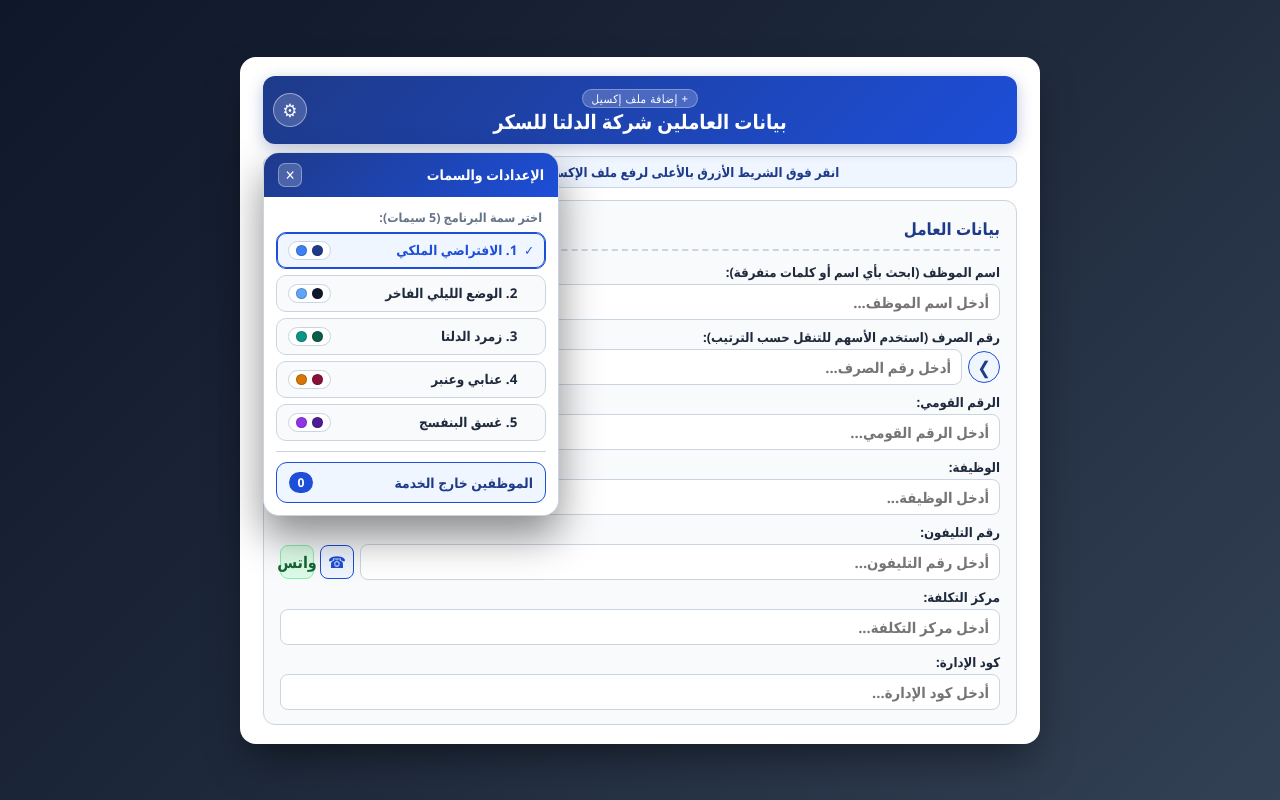
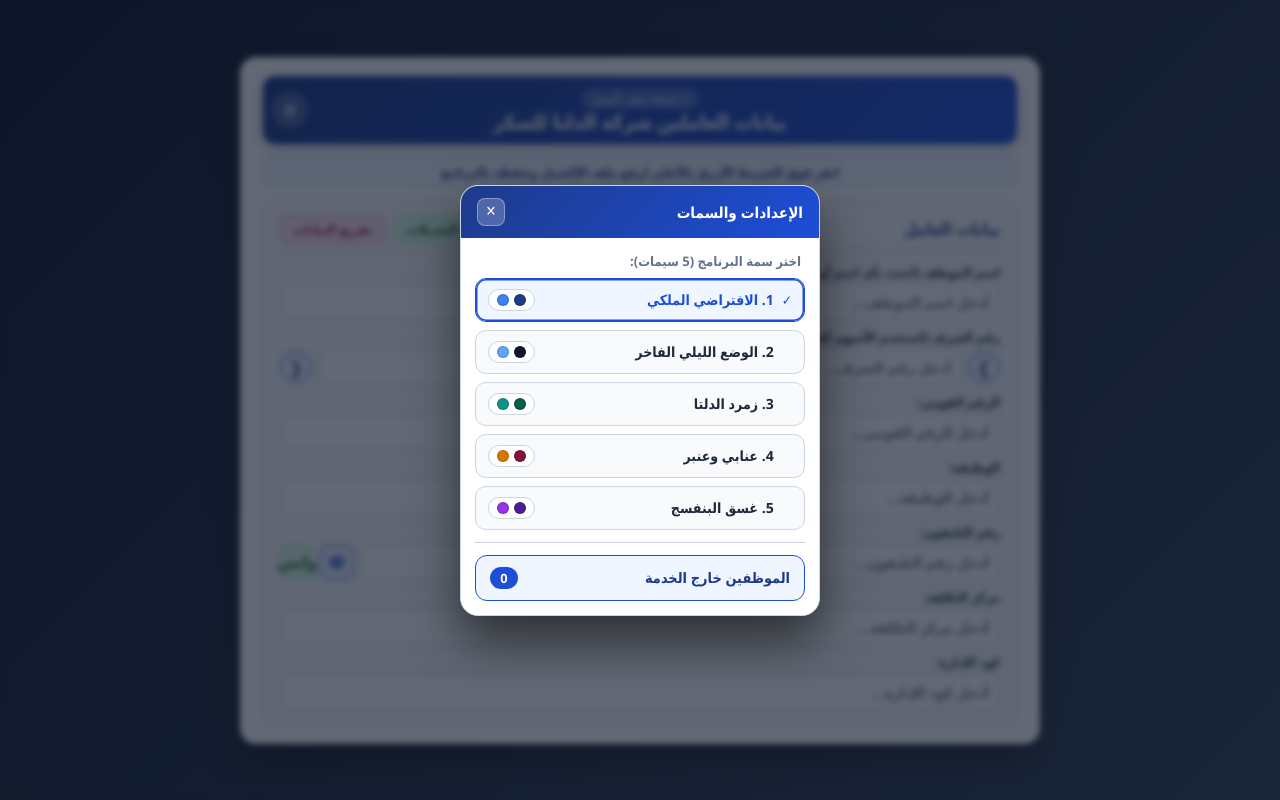
Before and after one commit to mfekry000111-netizen/Data_employee, a plain HTML site: page index.html in a window 1280 px wide. Both pictures are taken after a click on the button "الإعدادات والسمات والمعاشات". Drawn offline with Linux system fonts and the light colour scheme.

Commit message:
Update index.html

```diff
--- a/index.html
+++ b/index.html
@@ -135,11 +135,8 @@
             box-shadow: 0 4px 15px var(--header-shadow);
             margin-bottom: 12px;
             cursor: pointer;
-            overflow: visible;
-            transition: transform 0.2s ease, box-shadow 0.2s ease, background 0.3s ease;
-        }
-        .main-header-box:hover {
-            transform: translateY(-1px);
+            overflow: hidden;
+            transition: box-shadow 0.2s ease, background 0.3s ease;
         }
         .main-header-box input[type="file"] {
             position: absolute;
@@ -193,46 +190,55 @@
             transform: translateY(-50%) rotate(45deg);
         }
 
-        /* قائمة الترس المنسدلة المنظمة والأنيقة */
-        .settings-menu {
-            position: absolute;
-            top: calc(100% + 8px);
-            left: 0;
-            width: 296px;
-            max-width: calc(100vw - 32px);
-            background: var(--card-bg);
-            color: var(--text-main);
-            border: 1px solid var(--gray-border);
-            border-radius: 16px;
-            box-shadow: 0 20px 42px rgba(0, 0, 0, 0.45);
-            z-index: 10050;
-            padding: 0;
-            overflow: hidden;
-            text-align: right;
-            cursor: default;
-            opacity: 1;
+        /* نافذة الإعدادات والسمات المنبثقة فوق كل العناصر بدون أي تداخل */
+        .settings-modal-backdrop {
+            position: fixed;
+            inset: 0;
+            background: rgba(15, 23, 42, 0.65);
+            backdrop-filter: blur(3px);
+            z-index: 50000;
+            display: flex;
+            align-items: center;
+            justify-content: center;
+            padding: 16px;
         }
         .hidden-menu {
             display: none !important;
         }
+        .settings-menu-card {
+            width: 100%;
+            max-width: 360px;
+            background: var(--card-bg);
+            color: var(--text-main);
+            border: 1px solid var(--gray-border);
+            border-radius: 18px;
+            box-shadow: 0 25px 50px rgba(0, 0, 0, 0.55);
+            overflow: hidden;
+            text-align: right;
+            animation: popInMenu 0.18s ease-out;
+        }
+        @keyframes popInMenu {
+            from { opacity: 0; transform: scale(0.95); }
+            to { opacity: 1; transform: scale(1); }
+        }
         .settings-menu-header {
             background: var(--header-gradient);
             color: #ffffff;
-            padding: 10px 14px;
+            padding: 12px 16px;
             display: flex;
             align-items: center;
             justify-content: space-between;
-            font-size: 0.88rem;
+            font-size: 0.95rem;
             font-weight: 800;
         }
         .settings-menu-close {
-            background: rgba(255, 255, 255, 0.2);
+            background: rgba(255, 255, 255, 0.22);
             color: #ffffff;
             border: 1px solid rgba(255, 255, 255, 0.35);
-            border-radius: 7px;
-            width: 24px;
-            height: 24px;
-            font-size: 0.85rem;
+            border-radius: 8px;
+            width: 28px;
+            height: 28px;
+            font-size: 0.9rem;
             font-weight: 800;
             display: inline-flex;
             align-items: center;
@@ -241,22 +247,22 @@
             line-height: 1;
         }
         .settings-menu-close:hover {
-            background: rgba(255, 255, 255, 0.35);
+            background: rgba(255, 255, 255, 0.38);
         }
         .settings-menu-content {
-            padding: 10px 12px 12px;
+            padding: 14px;
             background: var(--card-bg);
         }
         .settings-menu-title {
-            font-size: 0.78rem;
+            font-size: 0.82rem;
             font-weight: 800;
             color: var(--text-muted);
-            padding: 2px 4px 6px;
+            padding: 0 4px 8px;
         }
         .theme-list-stack {
             display: flex;
             flex-direction: column;
-            gap: 6px;
+            gap: 8px;
         }
         .theme-option-btn {
             width: 100%;
@@ -264,12 +270,12 @@
             align-items: center;
             justify-content: space-between;
             gap: 10px;
-            padding: 8px 11px;
-            border-radius: 10px;
+            padding: 10px 12px;
+            border-radius: 11px;
             border: 1px solid var(--gray-border);
             background: var(--gray-light);
             color: var(--text-main);
-            font-size: 0.84rem;
+            font-size: 0.88rem;
             font-weight: 700;
             cursor: pointer;
             transition: all 0.18s ease;
@@ -277,21 +283,20 @@
         .theme-option-btn:hover {
             background: var(--blue-light);
             border-color: var(--blue-primary);
-            transform: translateX(-2px);
         }
         .theme-option-btn.active-theme {
             border-color: var(--blue-primary);
             background: var(--blue-light);
             color: var(--blue-primary);
-            box-shadow: inset 0 0 0 1px var(--blue-primary);
+            box-shadow: inset 0 0 0 1.5px var(--blue-primary);
         }
         .theme-option-left {
             display: flex;
             align-items: center;
-            gap: 7px;
+            gap: 8px;
         }
         .theme-check-mark {
-            font-size: 0.8rem;
+            font-size: 0.85rem;
             font-weight: 900;
             opacity: 0;
             color: var(--blue-primary);
@@ -304,32 +309,32 @@
             align-items: center;
             gap: 5px;
             background: var(--input-bg);
-            padding: 3px 7px;
+            padding: 4px 8px;
             border-radius: 999px;
             border: 1px solid var(--gray-border);
         }
         .theme-dot {
-            width: 11px;
-            height: 11px;
+            width: 12px;
+            height: 12px;
             border-radius: 50%;
             border: 1px solid rgba(0, 0, 0, 0.2);
         }
         .settings-divider {
             height: 1px;
             background: var(--gray-border);
-            margin: 10px 0;
+            margin: 12px 0;
         }
         .retired-menu-btn {
             width: 100%;
             display: flex;
             align-items: center;
             justify-content: space-between;
-            padding: 9px 12px;
-            border-radius: 11px;
-            border: 1px solid var(--blue-primary);
+            padding: 11px 14px;
+            border-radius: 12px;
+            border: 1.5px solid var(--blue-primary);
             background: var(--blue-light);
             color: var(--blue-header);
-            font-size: 0.86rem;
+            font-size: 0.9rem;
             font-weight: 800;
             cursor: pointer;
             transition: all 0.2s ease;
@@ -341,11 +346,11 @@
         .retired-count-badge {
             background: var(--blue-primary);
             color: #ffffff;
-            font-size: 0.76rem;
-            padding: 2px 8px;
+            font-size: 0.8rem;
+            padding: 2px 10px;
             border-radius: 999px;
             font-weight: 800;
-            min-width: 24px;
+            min-width: 28px;
             text-align: center;
         }
         .retired-menu-btn:hover .retired-count-badge {
@@ -357,8 +362,9 @@
         .retired-modal-backdrop {
             position: fixed;
             inset: 0;
-            background: rgba(0, 0, 0, 0.65);
-            z-index: 20000;
+            background: rgba(15, 23, 42, 0.65);
+            backdrop-filter: blur(3px);
+            z-index: 60000;
             display: flex;
             align-items: center;
             justify-content: center;
@@ -373,9 +379,9 @@
             width: 100%;
             max-width: 720px;
             max-height: 85vh;
-            border-radius: 14px;
+            border-radius: 16px;
             border: 1px solid var(--gray-border);
-            box-shadow: 0 24px 48px rgba(0, 0, 0, 0.45);
+            box-shadow: 0 24px 48px rgba(0, 0, 0, 0.5);
             display: flex;
             flex-direction: column;
             overflow: hidden;
@@ -395,7 +401,7 @@
             color: #ffffff;
             border: 1px solid rgba(255, 255, 255, 0.35);
             border-radius: 8px;
-            padding: 3px 10px;
+            padding: 4px 12px;
             font-size: 0.85rem;
             font-weight: 700;
             cursor: pointer;
@@ -656,7 +662,6 @@
             .main-header-box { padding: 10px 42px; }
             .main-header-title { font-size: 1.05rem; }
             input { padding: 6px 8px; font-size: 0.88rem; }
-            .settings-menu { width: 276px; }
         }
     </style>
 </head>
@@ -669,61 +674,6 @@
         <button type="button" class="settings-gear-btn" id="settingsGearBtn" onclick="toggleSettingsMenu(event)" title="الإعدادات والسمات والمعاشات">&#9881;</button>
         <div class="add-badge">+ إضافة ملف إكسيل</div>
         <div class="main-header-title">بيانات العاملين شركة الدلتا للسكر</div>
-
-        <!-- قائمة الترس: 5 سيمات + الموظفين خارج الخدمة -->
-        <div class="settings-menu hidden-menu" id="settingsMenu" onclick="event.stopPropagation()">
-            <div class="settings-menu-header">
-                <span>الإعدادات والسمات</span>
-                <button type="button" class="settings-menu-close" onclick="closeSettingsMenu()" title="إغلاق">&#10005;</button>
-            </div>
-            <div class="settings-menu-content">
-                <div class="settings-menu-title">اختر سمة البرنامج (5 سيمات):</div>
-                <div class="theme-list-stack">
-                    <button type="button" class="theme-option-btn active-theme" data-theme-val="royal-navy" onclick="applyTheme('royal-navy')">
-                        <span class="theme-option-left">
-                            <span class="theme-check-mark">&#10003;</span>
-                            <span>1. الافتراضي الملكي</span>
-                        </span>
-                        <span class="theme-dots"><span class="theme-dot" style="background:#1e3a8a"></span><span class="theme-dot" style="background:#3b82f6"></span></span>
-                    </button>
-                    <button type="button" class="theme-option-btn" data-theme-val="midnight-dark" onclick="applyTheme('midnight-dark')">
-                        <span class="theme-option-left">
-                            <span class="theme-check-mark">&#10003;</span>
-                            <span>2. الوضع الليلي الفاخر</span>
-                        </span>
-                        <span class="theme-dots"><span class="theme-dot" style="background:#0f172a"></span><span class="theme-dot" style="background:#60a5fa"></span></span>
-                    </button>
-                    <button type="button" class="theme-option-btn" data-theme-val="emerald-delta" onclick="applyTheme('emerald-delta')">
-                        <span class="theme-option-left">
-                            <span class="theme-check-mark">&#10003;</span>
-                            <span>3. زمرد الدلتا</span>
-                        </span>
-                        <span class="theme-dots"><span class="theme-dot" style="background:#065f46"></span><span class="theme-dot" style="background:#0d9488"></span></span>
-                    </button>
-                    <button type="button" class="theme-option-btn" data-theme-val="burgundy-amber" onclick="applyTheme('burgundy-amber')">
-                        <span class="theme-option-left">
-                            <span class="theme-check-mark">&#10003;</span>
-                            <span>4. عنابي وعنبر</span>
-                        </span>
-                        <span class="theme-dots"><span class="theme-dot" style="background:#881337"></span><span class="theme-dot" style="background:#d97706"></span></span>
-                    </button>
-                    <button type="button" class="theme-option-btn" data-theme-val="twilight-violet" onclick="applyTheme('twilight-violet')">
-                        <span class="theme-option-left">
-                            <span class="theme-check-mark">&#10003;</span>
-                            <span>5. غسق البنفسج</span>
-                        </span>
-                        <span class="theme-dots"><span class="theme-dot" style="background:#4c1d95"></span><span class="theme-dot" style="background:#9333ea"></span></span>
-                    </button>
-                </div>
-
-                <div class="settings-divider"></div>
-
-                <button type="button" class="retired-menu-btn" onclick="openRetiredModal()">
-                    <span>الموظفين خارج الخدمة</span>
-                    <span class="retired-count-badge" id="retiredBadgeCount">0</span>
-                </button>
-            </div>
-        </div>
     </div>
 
     <div id="fileStatus">جاري التحقق من بيانات العاملين...</div>
@@ -797,6 +747,63 @@
     </div>
 </div>
 
+<!-- نافذة الإعدادات والسمات (منفصلة تماماً لمنع أي تداخل) -->
+<div class="settings-modal-backdrop hidden-menu" id="settingsMenuBackdrop" onclick="closeSettingsMenu()">
+    <div class="settings-menu-card" onclick="event.stopPropagation()">
+        <div class="settings-menu-header">
+            <span>الإعدادات والسمات</span>
+            <button type="button" class="settings-menu-close" onclick="closeSettingsMenu()" title="إغلاق">&#10005;</button>
+        </div>
+        <div class="settings-menu-content">
+            <div class="settings-menu-title">اختر سمة البرنامج (5 سيمات):</div>
+            <div class="theme-list-stack">
+                <button type="button" class="theme-option-btn active-theme" data-theme-val="royal-navy" onclick="applyTheme('royal-navy')">
+                    <span class="theme-option-left">
+                        <span class="theme-check-mark">&#10003;</span>
+                        <span>1. الافتراضي الملكي</span>
+                    </span>
+                    <span class="theme-dots"><span class="theme-dot" style="background:#1e3a8a"></span><span class="theme-dot" style="background:#3b82f6"></span></span>
+                </button>
+                <button type="button" class="theme-option-btn" data-theme-val="midnight-dark" onclick="applyTheme('midnight-dark')">
+                    <span class="theme-option-left">
+                        <span class="theme-check-mark">&#10003;</span>
+                        <span>2. الوضع الليلي الفاخر</span>
+                    </span>
+                    <span class="theme-dots"><span class="theme-dot" style="background:#0f172a"></span><span class="theme-dot" style="background:#60a5fa"></span></span>
+                </button>
+                <button type="button" class="theme-option-btn" data-theme-val="emerald-delta" onclick="applyTheme('emerald-delta')">
+                    <span class="theme-option-left">
+                        <span class="theme-check-mark">&#10003;</span>
+                        <span>3. زمرد الدلتا</span>
+                    </span>
+                    <span class="theme-dots"><span class="theme-dot" style="background:#065f46"></span><span class="theme-dot" style="background:#0d9488"></span></span>
+                </button>
+                <button type="button" class="theme-option-btn" data-theme-val="burgundy-amber" onclick="applyTheme('burgundy-amber')">
+                    <span class="theme-option-left">
+                        <span class="theme-check-mark">&#10003;</span>
+                        <span>4. عنابي وعنبر</span>
+                    </span>
+                    <span class="theme-dots"><span class="theme-dot" style="background:#881337"></span><span class="theme-dot" style="background:#d97706"></span></span>
+                </button>
+                <button type="button" class="theme-option-btn" data-theme-val="twilight-violet" onclick="applyTheme('twilight-violet')">
+                    <span class="theme-option-left">
+                        <span class="theme-check-mark">&#10003;</span>
+                        <span>5. غسق البنفسج</span>
+                    </span>
+                    <span class="theme-dots"><span class="theme-dot" style="background:#4c1d95"></span><span class="theme-dot" style="background:#9333ea"></span></span>
+                </button>
+            </div>
+
+            <div class="settings-divider"></div>
+
+            <button type="button" class="retired-menu-btn" onclick="openRetiredModal()">
+                <span>الموظفين خارج الخدمة</span>
+                <span class="retired-count-badge" id="retiredBadgeCount">0</span>
+            </button>
+        </div>
+    </div>
+</div>
+
 <!-- نافذة الموظفين خارج الخدمة -->
 <div class="retired-modal-backdrop hidden-modal" id="retiredModalBackdrop" onclick="closeRetiredModal()">
     <div class="retired-modal-card" onclick="event.stopPropagation()">
@@ -838,14 +845,15 @@ try {
 
 function toggleSettingsMenu(event) {
     event.stopPropagation();
+    closeAllDropdowns();
     updateRetiredBadge();
-    var menu = document.getElementById('settingsMenu');
-    menu.classList.toggle('hidden-menu');
+    var backdrop = document.getElementById('settingsMenuBackdrop');
+    backdrop.classList.toggle('hidden-menu');
 }
 
 function closeSettingsMenu() {
-    var menu = document.getElementById('settingsMenu');
-    if (menu) menu.classList.add('hidden-menu');
+    var backdrop = document.getElementById('settingsMenuBackdrop');
+    if (backdrop) backdrop.classList.add('hidden-menu');
 }
 
 try {
@@ -1283,9 +1291,6 @@ document.addEventListener('click', function(e) {
     if (!e.target.closest('.input-group')) {
         closeAllDropdowns();
     }
-    if (!e.target.closest('.main-header-box')) {
-        closeSettingsMenu();
-    }
 });
 </script>
 
```
